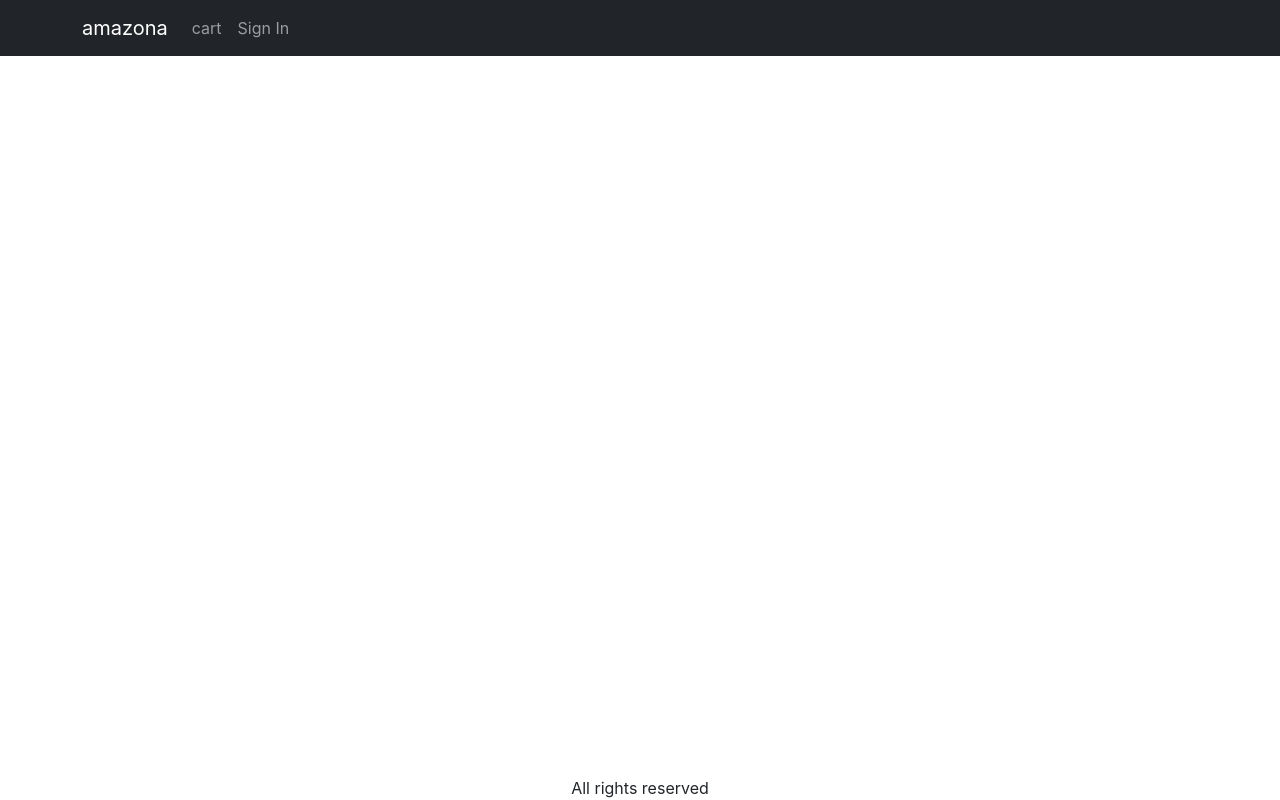
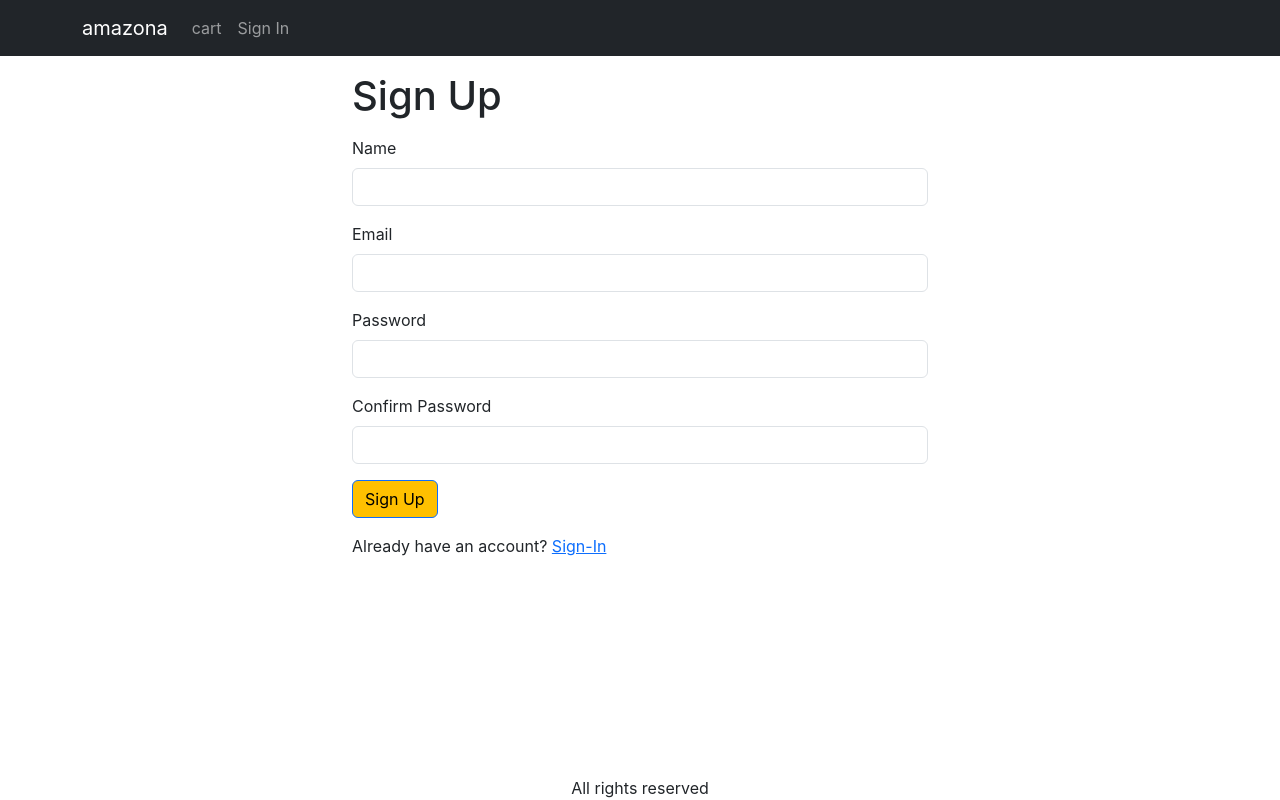
Before and after one commit to ARUNCHANDERRC/amazona, a React (Create React App) app in the folder frontend/: page /signup in a window 1280 px wide. Built offline with nearby package versions, Linux system fonts and the light colour scheme.

Commit message:
25- Create Sign Up Screen

```diff
--- a/frontend/src/App.js
+++ b/frontend/src/App.js
@@ -14,6 +14,7 @@
 import { ToastContainer } from 'react-toastify';
 import 'react-toastify/dist/ReactToastify.css'
 import ShippingAddressScreen from './screens/ShippingAddressScreen';
+import SignupScreen from './screens/SignupScreen ';
 
 function App() {
   const { state ,dispatch:ctxDispatch } = useContext(Store);
@@ -75,6 +76,7 @@
               <Route path="/" element={<HomeScreen />} />
               <Route path="/cart" element={<CartScreen />} />
               <Route path="/signin" element={<SigninScreen />} />
+              <Route path="/signup" element={<SignupScreen />} />
               <Route path="/shipping" element={<ShippingAddressScreen/>} />
             </Routes>
           </Container>
--- /dev/null
+++ b/frontend/src/screens/SignupScreen .js
@@ -0,0 +1,102 @@
+import React, { useContext, useEffect, useState } from 'react';
+import { Button, Container, Form } from 'react-bootstrap';
+import { Helmet } from 'react-helmet-async';
+import { Link, redirect, useLocation, useNavigate } from 'react-router-dom';
+import Axios from 'axios';
+import { Store } from '../Store';
+import { toast } from 'react-toastify';
+import { getError } from '../utils';
+
+export default function SignupScreen() {
+  const navigate = useNavigate();
+
+  const { search } = useLocation();
+  const redirectInUrl = new URLSearchParams(search).get('redirect');
+  const redirect = redirectInUrl ? redirectInUrl : '/';
+
+  const [name, setName] = useState('');
+  const [email, setEmail] = useState('');
+  const [password, setPassword] = useState('');
+  const [confirmpassword, setConfirmPassword] = useState('');
+
+  const { state, dispatch: ctxDispatch } = useContext(Store);
+  const { userInfo } = state;
+  const submitHandler = async (e) => {
+    e.preventDefault();
+    if(password !== confirmpassword){
+      toast.error('Passwords do not match');
+      return;
+    }
+    try {
+      const { data } = await Axios.post('/api/users/signup', {
+        name,
+        email,
+        password,
+        confirmpassword,
+      });
+      ctxDispatch({ type: 'USER_SIGNIN', payload: data });
+      localStorage.setItem('userInfo', JSON.stringify(data));
+      navigate(redirect || '/');
+    } catch (err) {
+      toast.error(getError(err));
+      // alert('Invalid Email or Password')
+    }
+  };
+  useEffect(() => {
+    if (userInfo) {
+      navigate(redirect);
+    }
+  }, [navigate, redirect, userInfo]);
+
+  return (
+    <div>
+      <Container className="small-container">
+        <Helmet>
+          <title>Sign In</title>
+        </Helmet>
+        <h1 className="my-3">Sign Up</h1>
+        <Form onSubmit={submitHandler}>
+        <Form.Group className="mb-3" controlId="name">
+            <Form.Label>Name</Form.Label>
+            <Form.Control
+              type="text"
+              required
+              onChange={(e) => setName(e.target.value)}
+            ></Form.Control>
+          </Form.Group>
+          <Form.Group className="mb-3" controlId="email">
+            <Form.Label>Email</Form.Label>
+            <Form.Control
+              type="email"
+              required
+              onChange={(e) => setEmail(e.target.value)}
+            ></Form.Control>
+          </Form.Group>
+          <Form.Group className="mb-3" controlId="email">
+            <Form.Label>Password</Form.Label>
+            <Form.Control
+              type="password"
+              required
+              onChange={(e) => setPassword(e.target.value)}
+            ></Form.Control>
+          </Form.Group>
+          <Form.Group className="mb-3" controlId="confirmpassword">
+            <Form.Label>Confirm Password</Form.Label>
+            <Form.Control
+              type="password"
+              required
+              onChange={(e) => setConfirmPassword(e.target.value)}
+            ></Form.Control>
+          </Form.Group>
+          <div className="mb-3">
+            <Button type="submit">Sign Up</Button>
+          </div>
+          <div className="mb-3">
+          Already have an account?{' '}
+           <Link to={`/signin?redirect=${redirect}`} >Sign-In</Link>
+          </div>
+        </Form>
+      </Container>
+    </div>
+  );
+}
```
Also changed, not shown: 2 other files (tests, documents, lock files or other folders).
